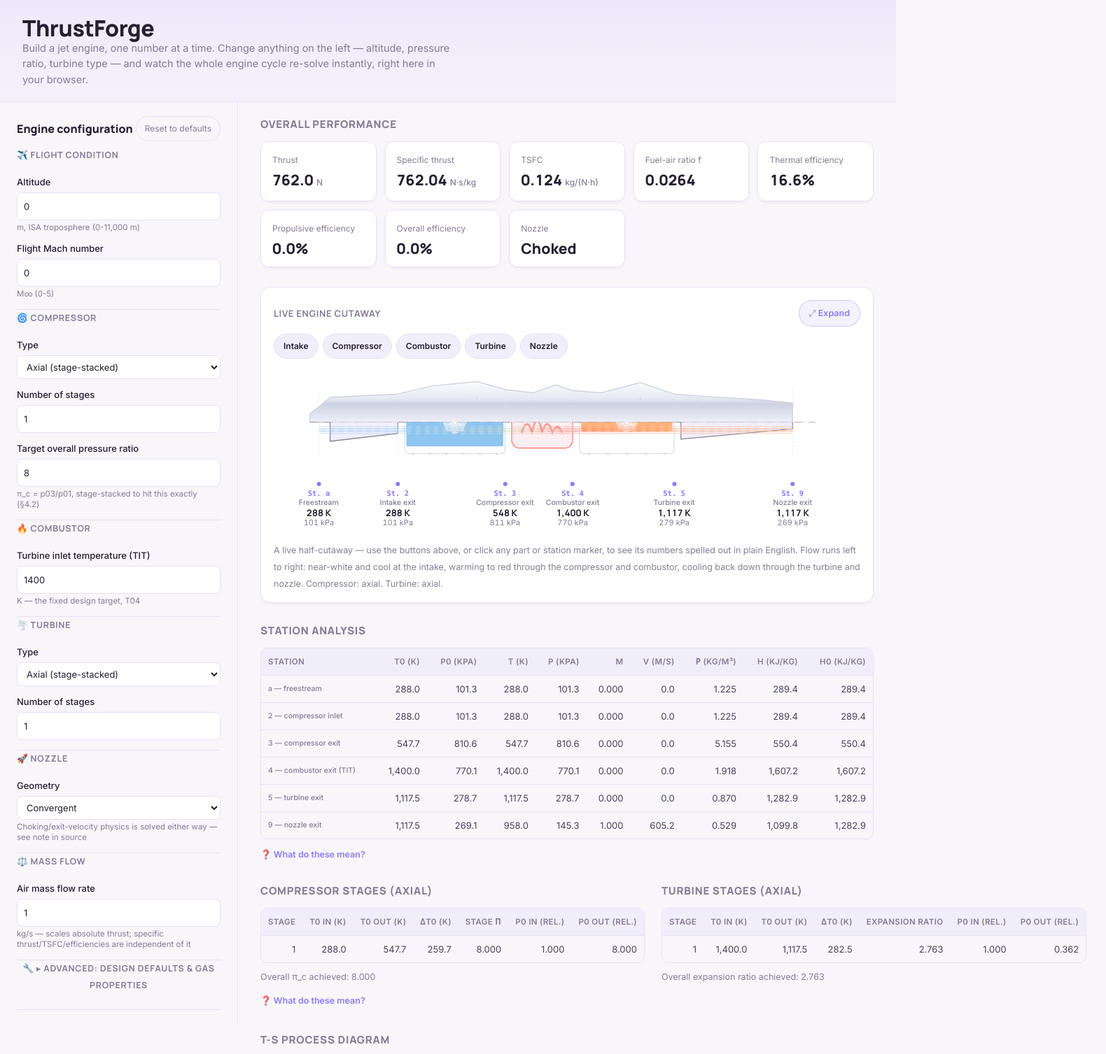
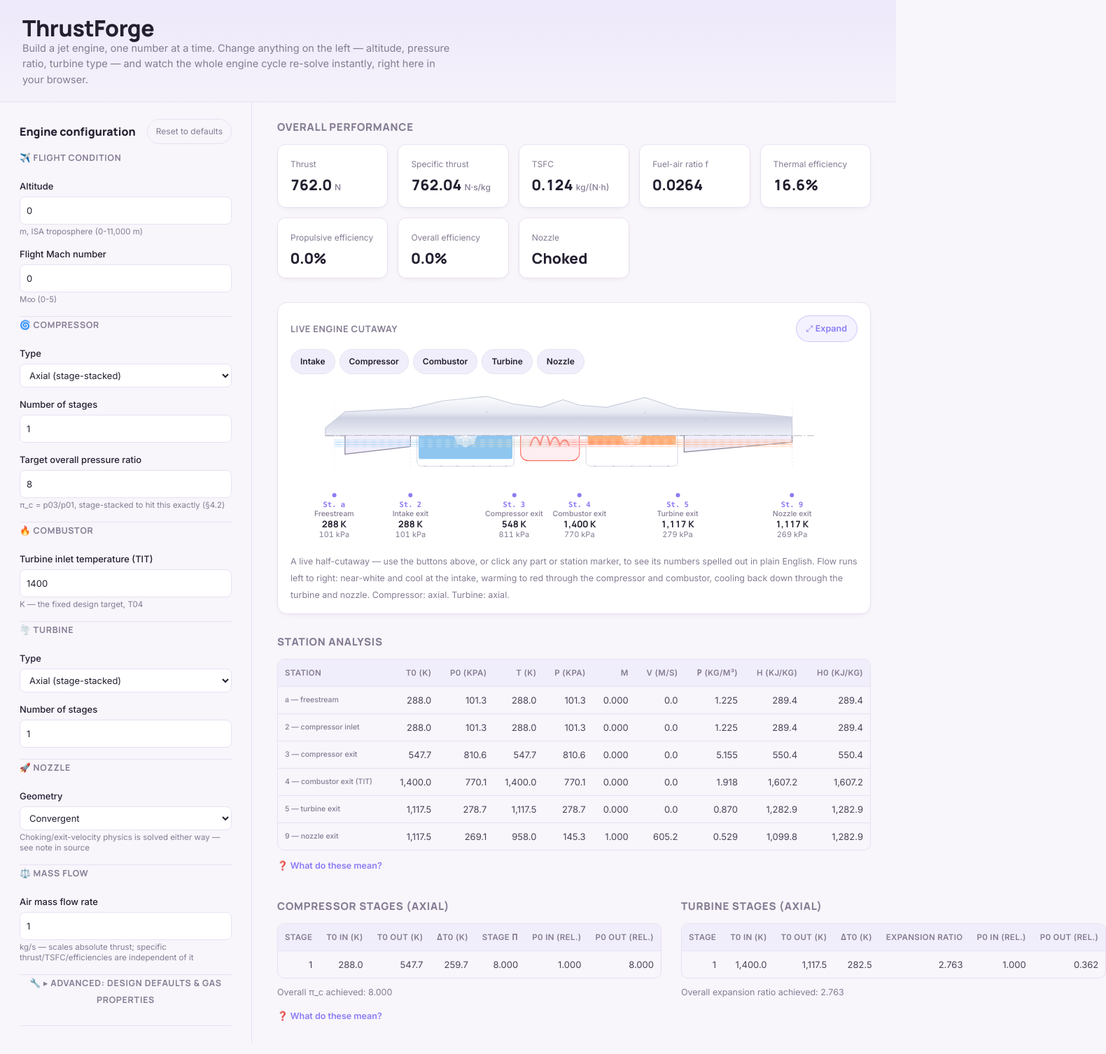
Before and after one commit to falgunitripathi/aeropropsim, a React (Vite) app in the folder web/: page / in a window 1280 px wide. Shown: the top 1507 px of the page at 70% size, 1580 px wide, since content can reach past the window. Built offline with nearby package versions, Linux system fonts and the light colour scheme.

Commit message:
Update App.css

```diff
--- a/web/src/App.css
+++ b/web/src/App.css
@@ -27,7 +27,7 @@
 .app-main {
   flex: 1;
   display: grid;
-  grid-template-columns: 340px 1fr;
+  grid-template-columns: 360px 1fr;
   gap: 0;
   align-items: start;
 }
@@ -53,7 +53,7 @@
 /* --- Config form --- */
 
 .config-form {
-  padding: 20px 24px;
+  padding: 24px 28px;
   border-right: 1px solid var(--border);
   position: sticky;
   top: 0;
@@ -90,11 +90,11 @@
 .config-section {
   border: none;
   border-bottom: 1px solid var(--border);
-  padding: 14px 0;
+  padding: 16px 0;
   margin: 0;
   display: flex;
   flex-direction: column;
-  gap: 10px;
+  gap: 12px;
 }
 
 .config-section legend {
@@ -185,12 +185,12 @@
 /* --- Results area --- */
 
 .results-area {
-  padding: 20px 32px;
+  padding: 24px 36px;
   min-width: 0;
 }
 
 .results-panel section {
-  margin-bottom: 28px;
+  margin-bottom: 34px;
 }
 
 .results-panel h2 {
@@ -249,17 +249,17 @@
 .performance-summary {
   display: grid;
   grid-template-columns: repeat(auto-fit, minmax(150px, 1fr));
-  gap: 12px;
+  gap: 14px;
 }
 
 .perf-card {
   background: var(--bg-panel);
   border: 1px solid var(--border);
   border-radius: 12px;
-  padding: 14px 16px;
+  padding: 16px 18px;
   display: flex;
   flex-direction: column;
-  gap: 4px;
+  gap: 5px;
   box-shadow: var(--shadow);
 }
 
@@ -332,7 +332,7 @@
 .stage-tables-row {
   display: grid;
   grid-template-columns: 1fr 1fr;
-  gap: 24px;
+  gap: 28px;
 }
 
 @media (max-width: 900px) {
@@ -947,7 +947,7 @@
 .sweep-charts {
   display: grid;
   grid-template-columns: repeat(3, 1fr);
-  gap: 16px;
+  gap: 18px;
 }
 
 @media (max-width: 900px) {
```
